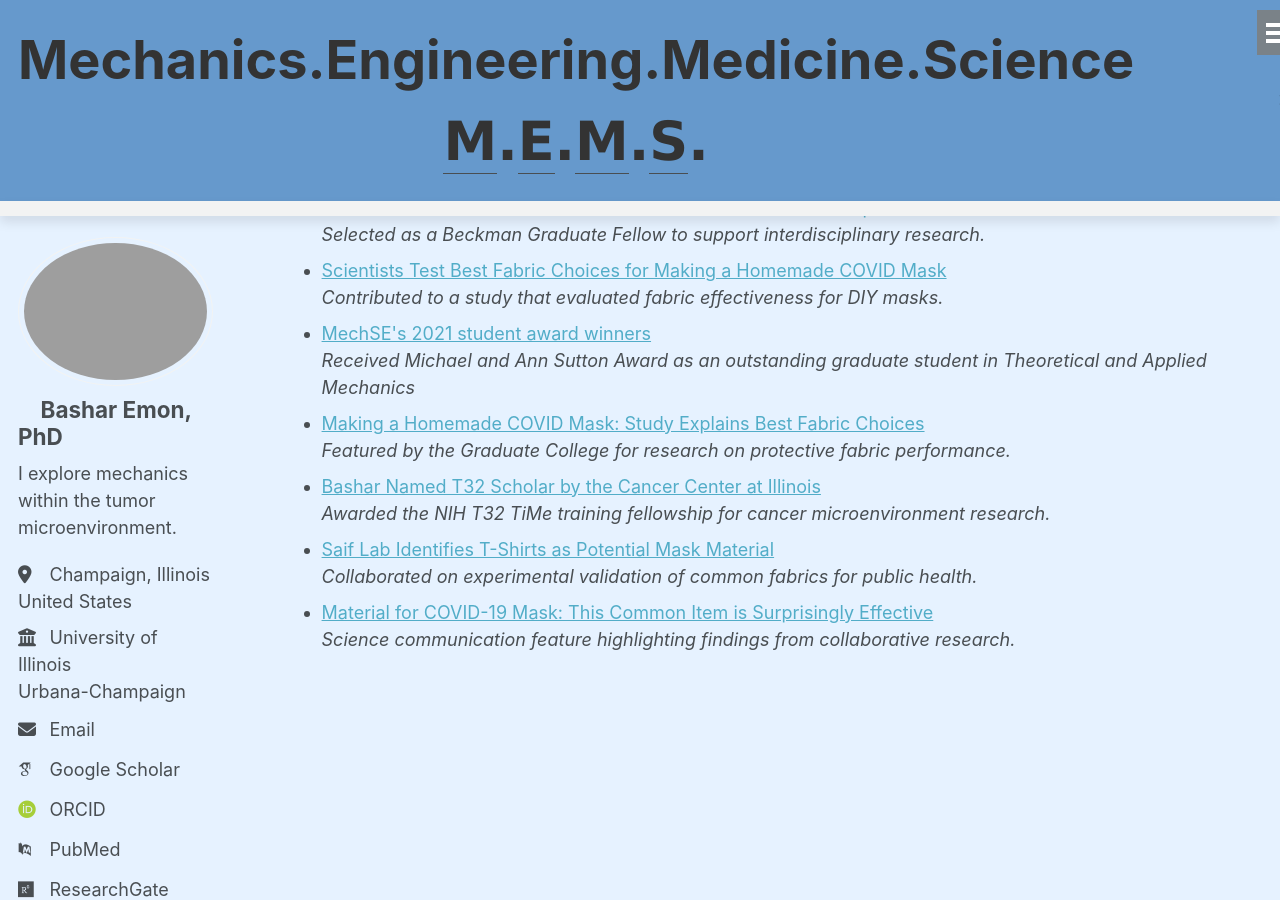
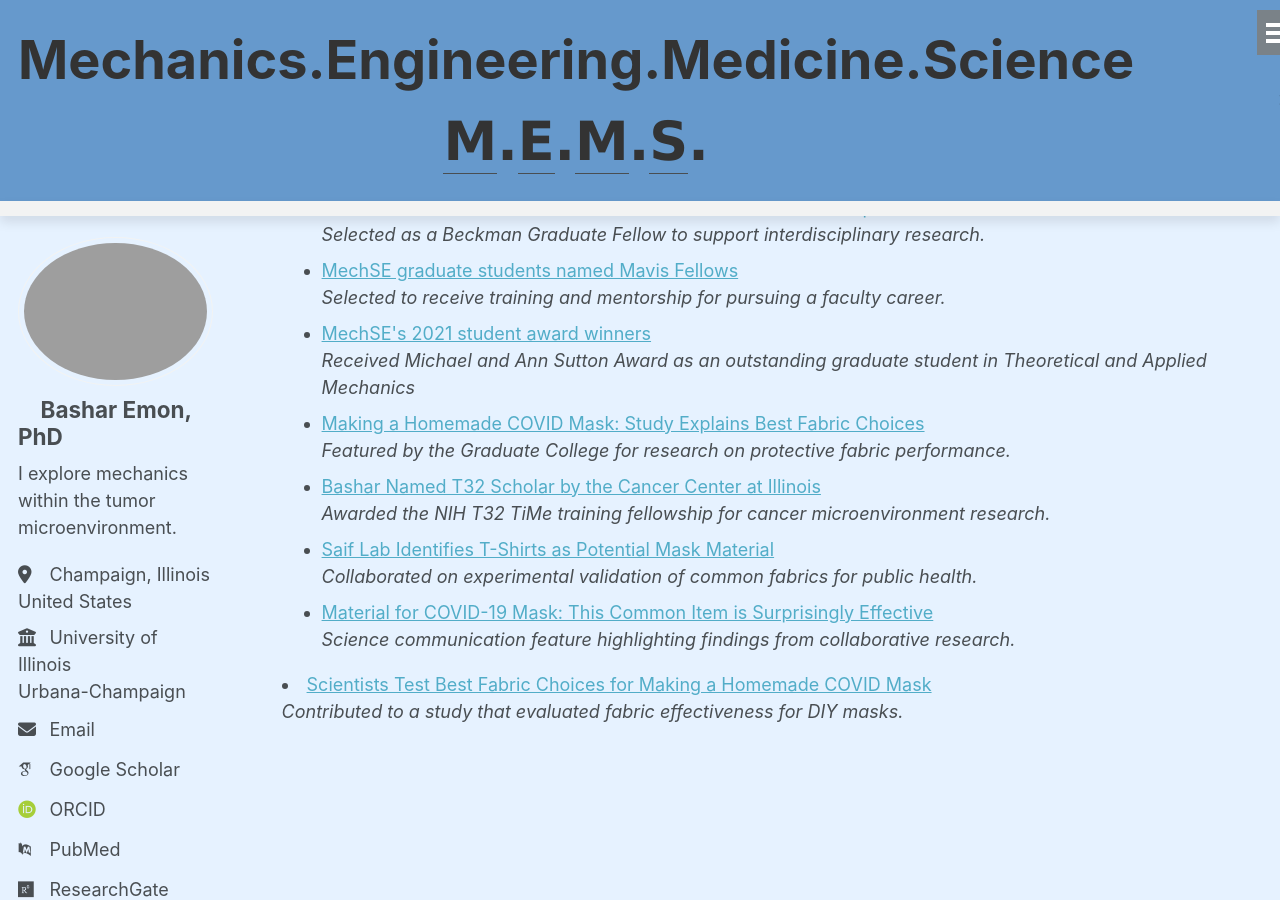
Before and after one commit to BasharEmon/BasharEmon.github.io, a Jekyll site: the page built from _pages/portfolio.html, in a window 1280 px wide and 900 px high, scrolled down 1377 px. Built offline with Jekyll 4.4.1, drawn with Linux system fonts in a browser that asks for light colours; some web fonts are replaced.

Commit message:
Update portfolio.html

```diff
--- a/_pages/portfolio.html
+++ b/_pages/portfolio.html
@@ -77,12 +77,13 @@ author_profile: true
   <tr>
     <td class="year">2021</td>
     <td class="award">
-       <a href="https://mechse.illinois.edu/news/33958" target="_blank">Michael A. and E. Ann Sutton Graduate Student Award</a></td></td>
+       <a href="https://mechse.illinois.edu/news/33958" target="_blank">Michael A. and E. Ann Sutton Graduate Student Award</a></td>
     <td class="description">Awarded to an outstanding graduate student in Theoretical and Applied Mechanics in the Department of Mechanical Science & Engineering.</td>
   </tr>
   <tr>
     <td class="year">2020–2021</td>
-    <td class="award">MAVIS Future Faculty Fellowship (MF3)</td>
+    <td class="award">
+       <a href="https://mechse.illinois.edu/news/mechse-graduate-students-named-mavis-fellows" target="_blank">MAVIS Future Faculty Fellowship (MF3)</a></td>
     <td class="description">Awarded by the Grainger College of Engineering to the most promising graduate students for their future transition into academia.</td>
   </tr>
   <tr>
@@ -162,10 +163,10 @@ author_profile: true
   </li>
 
   <li>
-    <a href="https://scitechdaily.com/scientists-test-best-fabric-choices-for-making-a-homemade-covid-mask/" target="_blank">
-      Scientists Test Best Fabric Choices for Making a Homemade COVID Mask
+    <a href="https://mechse.illinois.edu/news/mechse-graduate-students-named-mavis-fellows" target="_blank">
+      MechSE graduate students named Mavis Fellows
     </a><br>
-    <em>Contributed to a study that evaluated fabric effectiveness for DIY masks.</em>
+    <em>Selected to receive training and mentorship for pursuing a faculty career.</em>
   </li>
 
   <li>
@@ -174,6 +175,7 @@ author_profile: true
     </a><br>
     <em>Received Michael and Ann Sutton Award as an outstanding graduate student in Theoretical and Applied Mechanics</em>
   </li>
+
   <li>
     <a href="https://grad.illinois.edu/news/making-homemade-covid-mask-study-explains-best-fabric-choices" target="_blank">
       Making a Homemade COVID Mask: Study Explains Best Fabric Choices
@@ -202,3 +204,10 @@ author_profile: true
     <em>Science communication feature highlighting findings from collaborative research.</em>
   </li>
 </ul>
+
+<li>
+  <a href="https://scitechdaily.com/scientists-test-best-fabric-choices-for-making-a-homemade-covid-mask/" target="_blank">
+    Scientists Test Best Fabric Choices for Making a Homemade COVID Mask
+  </a><br>
+  <em>Contributed to a study that evaluated fabric effectiveness for DIY masks.</em>
+</li>
```
